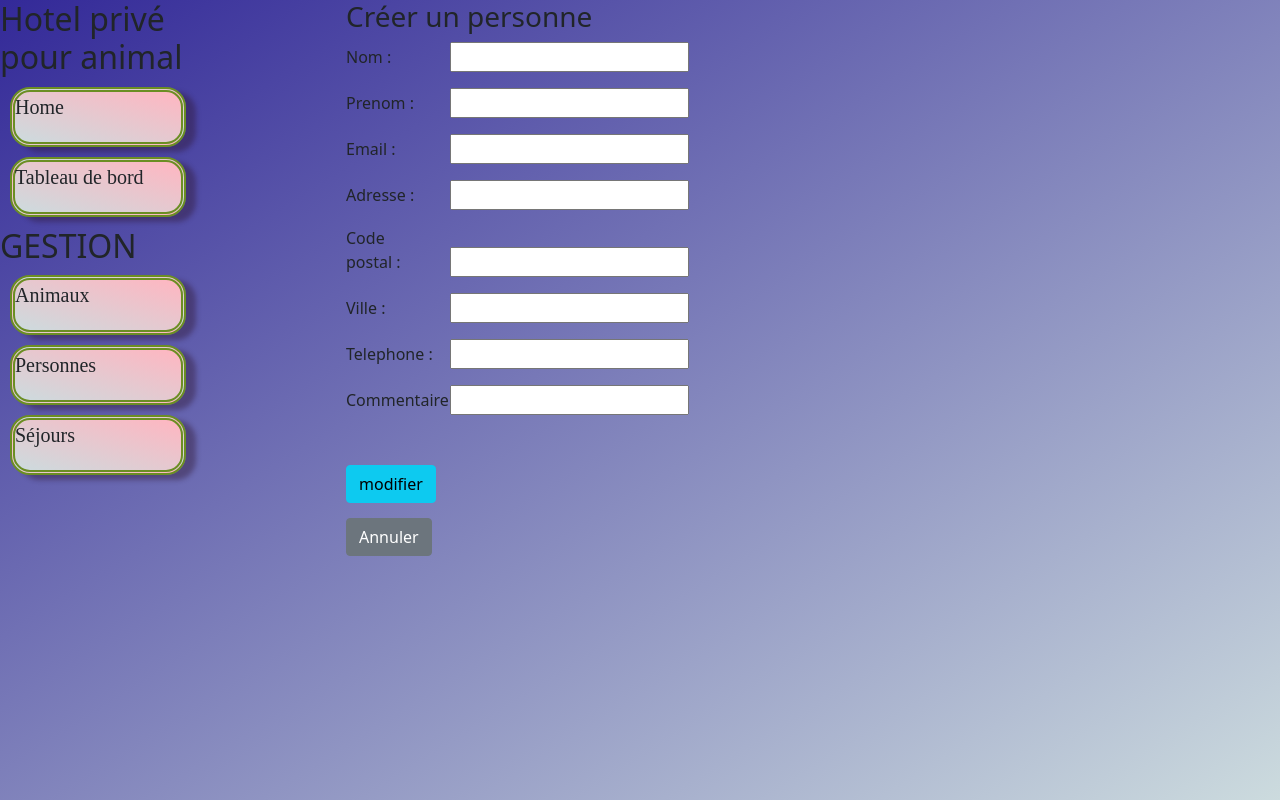
After one commit to lapinRagnar/hotel_animal_django, a Django app: page /hotel_pour_animal/personnes/create in a window 1280 px wide. The commit adds this page. Run offline with Django 3.2, Linux system fonts and the light colour scheme; some libraries are stand-ins or nearby versions.

Commit message:
ajouter du css pour le tableau du formulaire personne ajouter lien pour fontawsome icons creer la class PersonneForm création de la views CreatePerson et UpdatePerson création personne_detail.html creation personne_form.html ajoutr url detail_personne dans le tableau dans urls - ajout personnes/create, 'personnes/update, personnes/<int:pk>

```diff
--- /dev/null
+++ b/hotel_pour_animal/forms/personne.py
@@ -0,0 +1,8 @@
+from django.forms import ModelForm
+from hotel_pour_animal.models.personne import Personne
+
+
+class PersonneForm(ModelForm):
+    class Meta:
+        model = Personne
+        fields = ('nom', 'prenom', 'email', 'adresse', 'code_postal', 'ville', 'telephone', 'commentaire')
--- a/hotel_pour_animal/urls.py
+++ b/hotel_pour_animal/urls.py
@@ -1,4 +1,8 @@
 from django.urls import path
+from django.views.generic import DetailView
+
+from hotel_pour_animal.models.personne import Personne
+
 from .views import home, personne
 
 
@@ -7,6 +11,12 @@ urlpatterns = [
 
     # urls pour personne
     path('personnes', personne.personne_list, name='personnes'),
+    path('personnes/create', personne.CreatePerson.as_view(), name='create_personne'),
+    path('personnes/update/<int:pk>/', personne.UpdatePerson.as_view(), name='update_personne'),
+    path('personnes/<int:pk>/', DetailView.as_view(
+        model=Personne,
+        template_name="hotel_pour_animal/personne/personne_detail.html"
+    ), name='detail_personne')
 
 
 ]
--- a/hotel_pour_animal/views/personne.py
+++ b/hotel_pour_animal/views/personne.py
@@ -1,7 +1,10 @@
 from django.core.paginator import Paginator, EmptyPage
 from django.shortcuts import render
+from django.urls import reverse_lazy
+from django.views.generic import CreateView, UpdateView
 
 from hotel_pour_animal.models.personne import Personne
+from hotel_pour_animal.forms.personne import PersonneForm
 
 
 def personne_list(request):
@@ -24,3 +27,21 @@ def personne_list(request):
         personne_list = paginator.page(paginator.num_pages)
 
     return render(request, 'hotel_pour_animal/personne/personne_list.html', locals())
+
+
+class CreatePerson(CreateView):
+    model = Personne
+    form_class = PersonneForm
+    template_name = 'hotel_pour_animal/personne/personne_form.html'
+
+    def get_success_url(self):
+        return reverse_lazy('detail_personne', kwargs={'pk': self.object.id})
+
+
+class UpdatePerson(UpdateView):
+    model = Personne
+    form_class = PersonneForm
+    template_name = 'hotel_pour_animal/personne/personne_form.html'
+
+    def get_success_url(self):
+        return reverse_lazy('detail_personne', kwargs={'pk': self.object.id})
--- a/static/hotel_pour_animal/css/base.css
+++ b/static/hotel_pour_animal/css/base.css
@@ -72,7 +72,7 @@ table {
   border-collapse: collapse;
   width: 100%;
 }
-th {
+th {margin-top: 50px;
   height: 70px;
 }
 
@@ -80,3 +80,51 @@ th {
   margin-top: 100px;
   margin-bottom: 100px;
 }
+
+table tr td a{
+  list-style-type: none;
+  text-decoration: none;
+  color: black;
+
+}
+
+.pagination {
+  margin-top: 50px;
+  margin-bottom: 50px;
+}
+
+
+
+/*personne details*/
+
+
+.card{
+  margin-top: 100px;
+}
+.card-header {
+  display: flex;
+}
+.card-header h3{
+  flex: 0.8;
+}
+.card-header a {
+  flex: 0.2;
+}
+
+
+
+/*formulaire personne*/
+
+form p label{
+  padding-right: 70px;
+  width: 100px;
+}
+
+form p label input{
+
+}
+
+form .col.bouton{
+  margin-top: 50px;
+  margin-bottom: 15px;
+}
--- a/templates/hotel_pour_animal/base.html
+++ b/templates/hotel_pour_animal/base.html
@@ -9,6 +9,7 @@
     <title>Hotel 5* pour animal de compagnie</title>
     <link href="https://cdn.jsdelivr.net/npm/bootstrap@5.1.3/dist/css/bootstrap.min.css" rel="stylesheet" integrity="sha384-1BmE4kWBq78iYhFldvKuhfTAU6auU8tT94WrHftjDbrCEXSU1oBoqyl2QvZ6jIW3" crossorigin="anonymous">
     <link rel="stylesheet" type="text/css" href="{% static '/hotel_pour_animal/css/base.css' %}">
+    <script src="https://kit.fontawesome.com/5a429f7869.js" crossorigin="anonymous"></script>
 </head>
 <body>
 
--- /dev/null
+++ b/templates/hotel_pour_animal/personne/personne_form.html
@@ -0,0 +1,32 @@
+
+{% extends 'hotel_pour_animal/base.html' %}
+
+{% block content %}
+
+    {% if object %}
+        <h3>Modification de {{ object.prenom }} {{ object.nom }} </h3>
+    {% else %}
+        <h3>Créer un personne</h3>
+    {% endif %}
+
+    <form action="" method="post">
+        {% csrf_token %}
+        {{ form.as_p }}
+        <div class="col bouton">
+            <input type="submit" class="btn btn-info" name="modifier" value="modifier">
+        </div>
+
+        <div class="row">
+            <div class="col">
+                {% if object %}
+                    <a href="{% url 'detail_personne' object.id %}" class="btn btn-secondary">Afficher</a>
+                {% else %}
+                    <a href="{% url 'personnes' %}" class="btn btn-secondary">Annuler</a>
+                {% endif %}
+            </div>
+        </div>
+
+
+    </form>
+
+{% endblock %}
```
Also changed, not shown: templates/hotel_pour_animal/personne/personne_detail.html (added, +44 -0 lines), templates/hotel_pour_animal/personne/personne_list.html (+6 -2 lines), hotel_pour_animal/forms/__init__.py (added).
